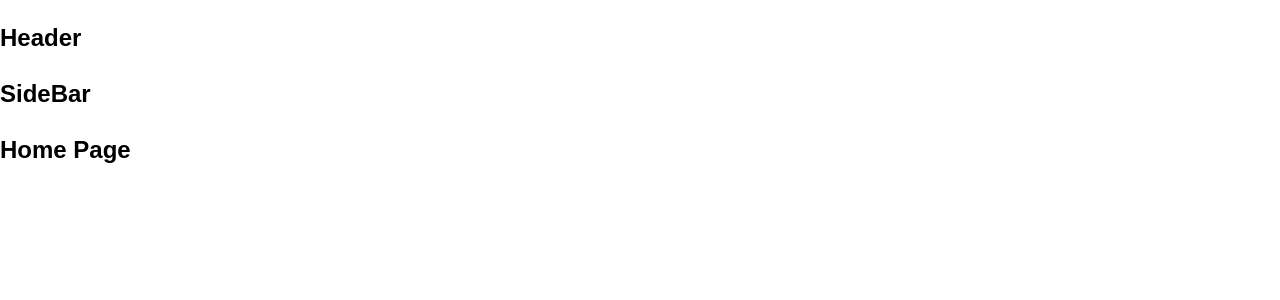
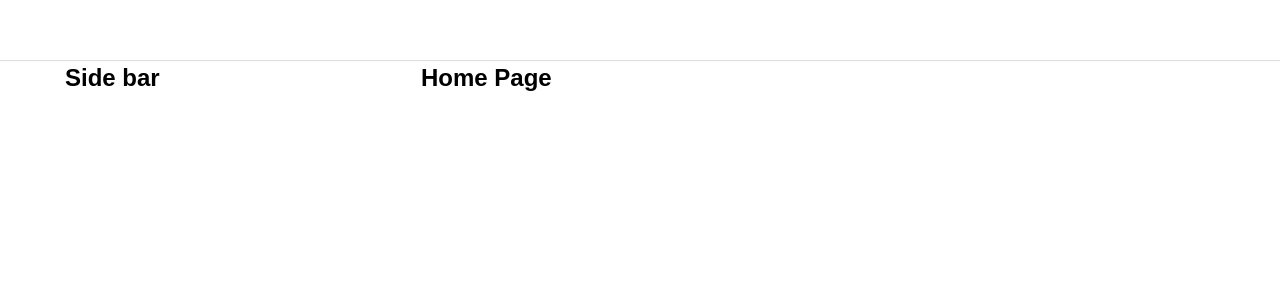
Before and after one commit to nam99tc/tiktok-ui, a React (Create React App) app: page / in a window 1280 px wide. Shown: the top 300 px of the page. Built offline with nearby package versions, Linux system fonts and the light colour scheme.

Commit message:
Dựng khung Layout mặc định

```diff
--- a/package.json
+++ b/package.json
@@ -6,6 +6,7 @@
     "@testing-library/jest-dom": "^5.16.5",
     "@testing-library/react": "^13.4.0",
     "@testing-library/user-event": "^13.5.0",
+    "classnames": "^2.3.2",
     "normalize.css": "^8.0.1",
     "react": "^18.2.0",
     "react-dom": "^18.2.0",
--- a/src/components/GlobalStyle/GlobalStyles.scss
+++ b/src/components/GlobalStyle/GlobalStyles.scss
@@ -2,9 +2,15 @@
 
 :root {
     --primary: #fe2c55;
+
+    //default layout
+    --default-layout-header-height: 60px;
+    --default-layout-width: 1150px;
 }
 * {
     box-sizing: border-box;
+    margin: 0;
+    padding: 0;
 }
 html {
     font-size: 62.5%;
--- /dev/null
+++ b/src/components/Layout/DefaultLayout/DefaultLayout.module.scss
@@ -0,0 +1,13 @@
+.wrapper {
+    display: flex;
+    flex-direction: column;
+    align-items: center;
+}
+
+.container {
+    width: var(--default-layout-width);
+    display: flex;
+}
+.content {
+    flex: 1;
+}
--- /dev/null
+++ b/src/components/Layout/DefaultLayout/SideBar/Sidebar.module.scss
@@ -0,0 +1,3 @@
+.wrapper {
+    width: 356px;
+}
--- a/src/components/Layout/DefaultLayout/SideBar/index.js
+++ b/src/components/Layout/DefaultLayout/SideBar/index.js
@@ -1,5 +1,13 @@
+import classNames from 'classnames/bind';
+import styles from './Sidebar.module.scss';
+
+const cx = classNames.bind(styles);
 function SideBar() {
-    return <h2>SideBar</h2>;
+    return (
+        <aside className={cx('wrapper')}>
+            <h2>Side bar</h2>
+        </aside>
+    );
 }
 
 export default SideBar;
--- a/src/components/Layout/DefaultLayout/index.js
+++ b/src/components/Layout/DefaultLayout/index.js
@@ -1,13 +1,18 @@
+import classNames from 'classnames/bind';
+import styles from './DefaultLayout.module.scss';
+
 import Header from '~/components/Layout/components/Header';
 import SideBar from './SideBar';
 
+const cx = classNames.bind(styles);
+
 function DefaultLayout({ children }) {
     return (
-        <div>
+        <div className={cx('wrapper')}>
             <Header />
-            <div className="container">
+            <div className={cx('container')}>
                 <SideBar />
-                <div className="content">{children}</div>
+                <div className={cx('content')}>{children}</div>
             </div>
         </div>
     );
--- /dev/null
+++ b/src/components/Layout/components/Header/Header.module.scss
@@ -0,0 +1,12 @@
+.wrapper {
+    width: 100%;
+    height: var(--default-layout-header-height);
+    box-shadow: 0px 1px 1px rgb(0 0 0 / 12%);
+    display: flex;
+    justify-content: center;
+}
+
+.inner {
+    height: 100%;
+    width: var(--default-layout-width);
+}
--- a/src/components/Layout/components/Header/index.js
+++ b/src/components/Layout/components/Header/index.js
@@ -1,5 +1,13 @@
+import classNames from 'classnames/bind';
+import styles from './Header.module.scss';
+
+const cx = classNames.bind(styles);
 function Header() {
-    return <h2>Header</h2>;
+    return (
+        <header className={cx(`wrapper`)}>
+            <div className={cx('inner')}></div>
+        </header>
+    );
 }
 
 export default Header;
```
Also changed, not shown: 1 other file (tests, documents, lock files or other folders).
